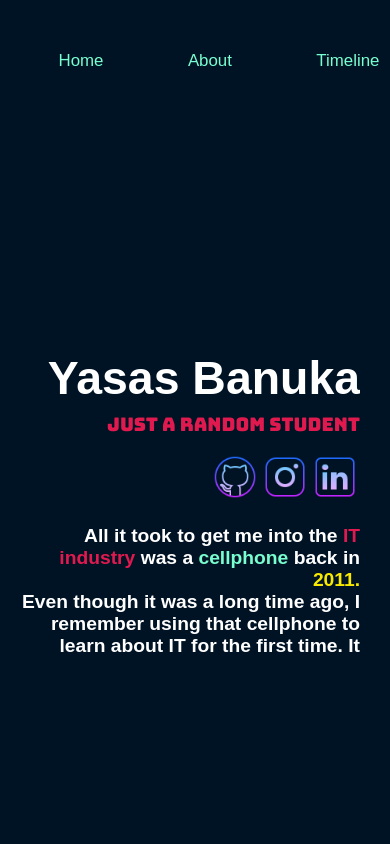
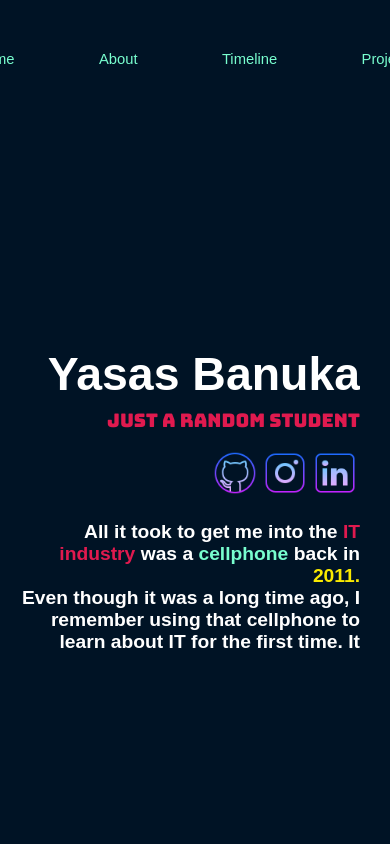
Before and after one commit to yasasbanukaofficial/yasasbanuka-webv3, a Next.js app: page / in a window 390 px wide. Shown: the top 844 px of the page. Built offline with nearby package versions, Linux system fonts and the light colour scheme; a web font is replaced by a local one.

Commit message:
resize tablet version in query as 1024px

```diff
--- a/app/HomePage.module.css
+++ b/app/HomePage.module.css
@@ -1,4 +1,4 @@
-@media only screen and (min-width: 900px) {
+@media only screen and (min-width: 1025px) {
 
     .Home {
         display: flex;
@@ -16,7 +16,7 @@
 
 }
 
-@media only screen and (max-width: 900px) {
+@media only screen and (max-width: 1024px) {
     .Home {
         display: none;
     }
--- a/app/components/atoms/SectionTopic.module.css
+++ b/app/components/atoms/SectionTopic.module.css
@@ -30,7 +30,7 @@
     }
 }
 
-@media only screen and (max-width: 900px) {
+@media only screen and (max-width: 1024px) {
     .SectionTopic {
         margin-left: 50px;
         display: inline;
--- a/app/components/common/NavbarTab.module.css
+++ b/app/components/common/NavbarTab.module.css
@@ -1,5 +1,6 @@
 .NavbarTab {
     display: flex;
+    justify-content: center;
     text-align: center;
     flex-direction: row;
     gap: 10vh;
@@ -8,15 +9,13 @@
     font-style: normal;
     margin-top: 6vh;
     margin-bottom: 0;
-    margin-left: 15vw;
-    margin-right: 10vw;
-    width: 400px;
+    width: 100%;
 }
 
 .linkTab {
     text-decoration: none;
     color: #78FECF;
-    font-size: 2vh;
+    font-size: 1.75vh;
     width: auto;
     /*border-left: 1px solid #78FECF;
     padding-left: 15px;*/
--- a/app/components/organisms/About.module.css
+++ b/app/components/organisms/About.module.css
@@ -7,7 +7,7 @@
 }
 
 
-@media only screen and (max-width: 900px) {
+@media only screen and (max-width: 1024px) {
     .About {
         display: flex;
         align-items: center;
```
